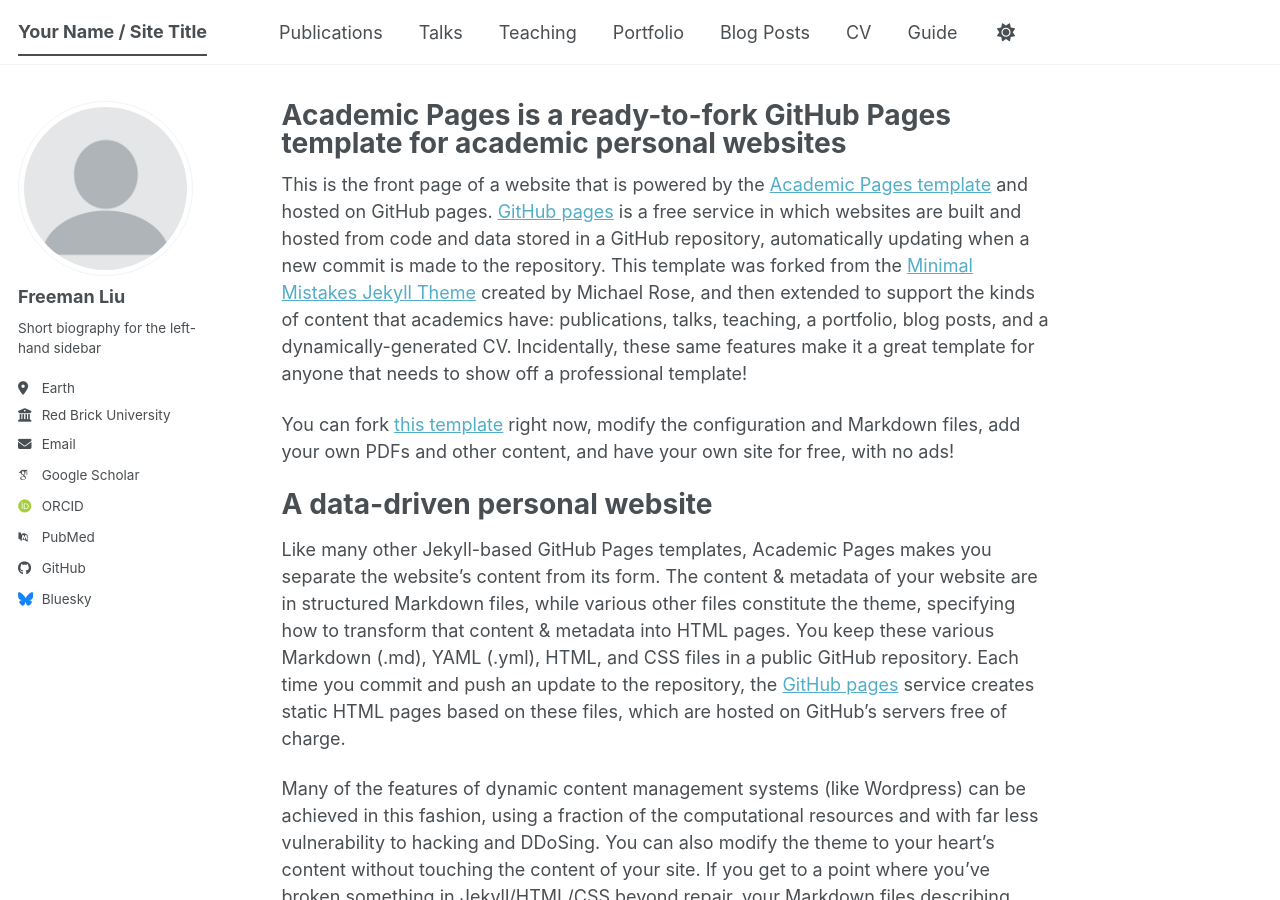
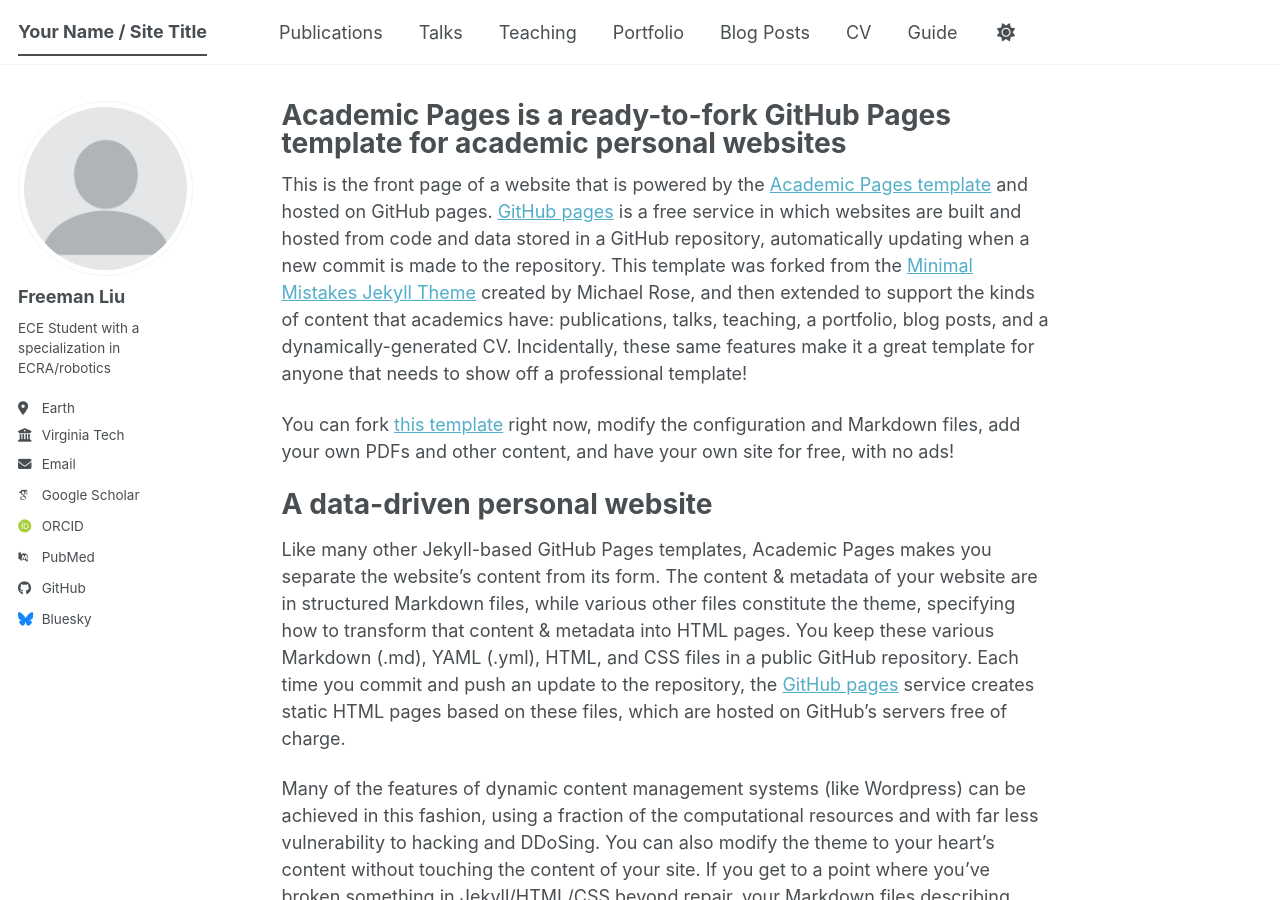
Before and after one commit to freemanl45/freemanl45.github.io, a Jekyll site: the page built from _pages/about.md, in a window 1280 px wide and 900 px high. Built offline with Jekyll 4.4.1, drawn with Linux system fonts in a browser that asks for light colours; some web fonts are replaced; a script bundle is joined from its source files by our own code; library files that are not in the unit come from our copies.

Commit message:
Second update

```diff
--- a/_config.yml
+++ b/_config.yml
@@ -26,11 +26,11 @@
   avatar           : "profile.png"
   name             : "Freeman Liu"
   pronouns         : # example: "she/her"
-  bio              : "Short biography for the left-hand sidebar"
+  bio              : "ECE Student with a specialization in ECRA/robotics"
   location         : "Earth"
-  employer         : "Red Brick University"
+  employer         : "Virginia Tech"
   uri              : # URL
-  email            : "none@example.org"
+  email            : "freemanl45@vt.edu"
 
   # Academic websites
   academia         : # URL
@@ -51,7 +51,7 @@
   bitbucket        : # Username - Update with your username on the site
   codepen          : # Username
   dribbble         : # Username
-  github           : "academicpages"
+  github           : "freemanl45"
   kaggle           : # Username
   stackoverflow    : # User number or user number and name (i.e., use "1" or "1/jeff-atwood")
 
```
